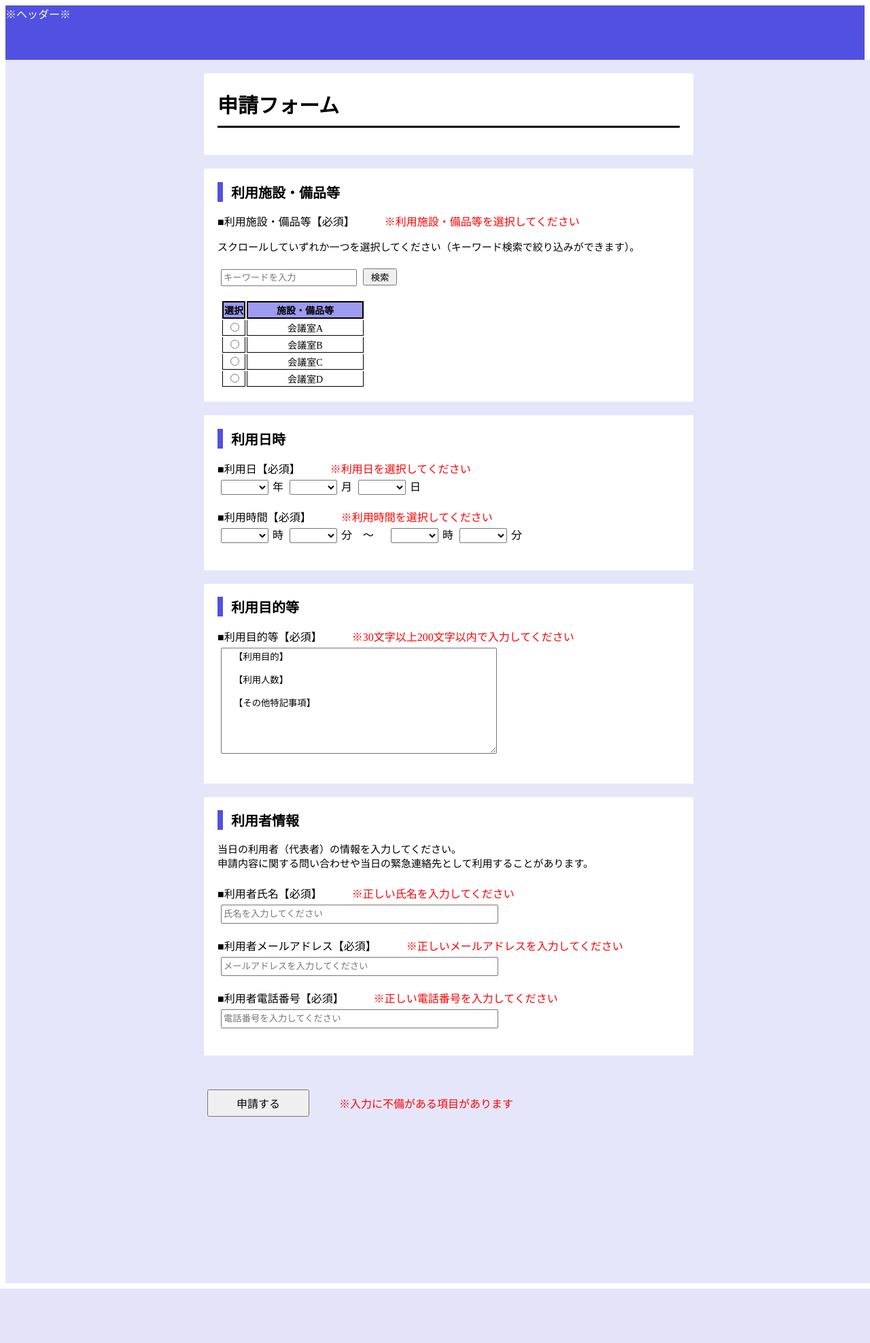
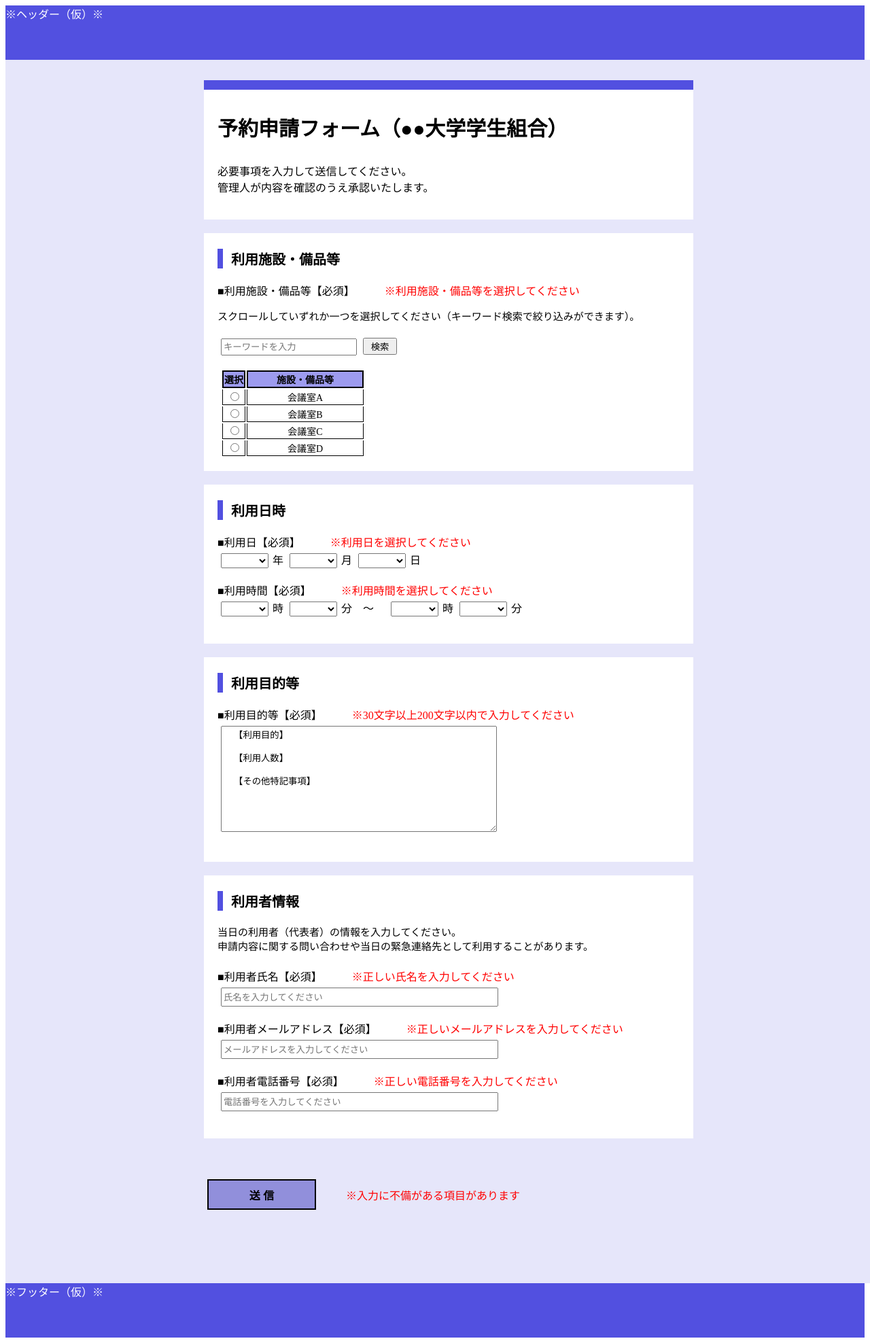
Before and after one commit to hackathon-Cteam/shinseikun, a Flask app: template ChatApp/view/templates/application-form.html in a window 1280 px wide. Shown: the whole page at 68% size. Before the commit the page ends 1896 px from the top, so only its background shows below. Run offline with Flask 2, Linux system fonts and the light colour scheme; the template is opened without the code that fills it, so the values that code supplies are empty.

Commit message:
プルリクエスト版01

```diff
--- a/ChatApp/view/static/css/application-form.css
+++ b/ChatApp/view/static/css/application-form.css
@@ -1,11 +1,11 @@
-/* 申請フォームのCSS */
-
+/* ヘッダーとフッター（仮） */
 .header-footer {
   color: white;
   background-color: #5250e0;
   height: 80px;
 }
 
+/* 全体背景 */
 .application-form-background {
   background-color: #E6E6FA;
   width: 100%;
@@ -14,6 +14,7 @@
   padding-left: 10px;
 }
 
+/* フォーム格納コンテナ */
 .application-form-wrapper {
   background-color: #E6E6FA;
   width: 700px;
@@ -21,8 +22,29 @@
   margin: auto;
 }
 
-.application-form-area {
-  background-color: #ffffff;
+/* フォームエリア（タイトル） */
+.application-form-area-title {
+  background-color: #FFFFFF;
+  width: 680px;
+  height: auto;
+  padding-left: 20px;
+  padding-right: 20px;
+  padding-top: 3px;
+  padding-bottom: 20px;
+  margin: auto;
+  margin-top: 30px;
+  border-top: solid 14px #5250e0;
+}
+
+/* フォームタイトル */
+.application-form-title {
+  color: black;
+  font-size: 30px;
+}
+
+/* フォームエリア（各カテゴリ） */
+.application-form-area-category {
+  background-color: #FFFFFF;
   width: 680px;
   height: auto;
   padding-left: 20px;
@@ -33,7 +55,32 @@
   margin-top: 20px;
 }
 
-/* スクロールバーの調整 */
+/* フォームタイトル（各カテゴリ） */
+.application-form-category {
+  color: black;
+  font-size: 20px;
+  border-left: solid 8px #5250e0;
+  padding-left: 12px;
+}
+
+/* フォーム（各カテゴリ説明） */
+.application-form-category-message {
+  font-size: 15px;
+  margin-bottom: 22px;
+}
+
+/* フォームタイトル（各項目）*/
+.application-form label {
+  color: black;
+}
+
+/* フォームタイトル（各項目）*/
+.application-form label::before {
+  content: ■;
+  color: black;
+}
+
+/* スクロールボックス（ボックス） */
 .listScroll {
   /*テーブルの横幅が250px以上の場合スクロール*/
   width: 250px;
@@ -46,13 +93,15 @@
   margin-left: 5px;
 }
 
-/* 一覧表の調整 */
+/* スクロールボックス（一覧表） */
 td {
   border-bottom: 1px solid black;
   border-left: 1px solid black;
   border-right: 1px solid black;
   text-align: center;
 }
+
+/* スクロールボックス（項目名） */
 th {
   background-color: #9d9bef;
   border-bottom: solid black;
@@ -63,17 +112,20 @@ th {
   position: sticky;
   top: 0;
 }
-/* カラムの調整 */
+
+/* スクロールボックス（項目名） */
+.table-label {
+  font-size: 14px;
+}
+
+/* スクロールボックス（カラム） */
 .column {
   overflow: hidden;/*スクロール時にカラム名を固定*/
   text-overflow: ellipsis;
   font-size: 14px;
 }
 
-.table-label {
-  font-size: 14px;
-}
-
+/* フォーム（テキスト、メール）*/
 .application-form input[type="text"],
 .application-form input[type="email"] {
   width: 400px;
@@ -83,6 +135,7 @@ th {
   margin-left: 5px;
 }
 
+/* フォーム（検索フォーム）*/
 .application-form input[type="search"] {
   width: 200px;
   height: 25px;
@@ -90,22 +143,7 @@ th {
   margin-left: 5px;
 }
 
-.application-form input[type="submit"][name="search"] {
-  width: 50px;
-  height: 25px;
-  margin-bottom: 20px;
-  margin-left: 5px;
-}
-
-.application-form input[type="submit"][name="apply"] {
-  width: 150px;
-  height: 40px;
-  font-size: 16px;
-  margin-top: 50px;
-  margin-bottom: 20px;
-  margin-left: 5px;
-}
-
+/* フォーム（プルダウン）*/
 .application-form select {
   width: 70px;
   height: 22px;
@@ -115,6 +153,7 @@ th {
   margin-right: 2px;
 }
 
+/* フォーム（テキストエリア）*/
 .application-form textarea {
   width: 400px;
   height: 150px;
@@ -123,29 +162,28 @@ th {
   margin-left: 5px;
 }
 
-.application-form label {
-  color: black;
+/* フォーム（検索ボタン）*/
+.application-form input[type="submit"][name="search"] {
+  width: 50px;
+  height: 25px;
+  margin-bottom: 20px;
+  margin-left: 5px;
 }
 
-.application-form-title {
-  color: black;
-  font-size: 30px;
-  border-bottom: solid 3px black;
-  padding-bottom: 10px;
+/* フォーム（送信ボタン）*/
+.application-form input[type="submit"][name="apply"] {
+  width: 160px;
+  height: 45px;
+  font-size: 16px;
+  margin-top: 60px;
+  margin-bottom: 20px;
+  margin-left: 5px;
+  background-color: #918fdb;
+  border: solid 2px black;
+  font-weight: bold;
 }
 
-.application-form-category {
-  color: black;
-  font-size: 20px;
-  border-left: solid 8px #5250e0;
-  padding-left: 12px;
-}
-
-.application-form-category-message {
-  font-size: 15px;
-  margin-bottom: 22px;
-}
-
+/* エラーメッセージ */
 .application-form-flashes {
   color: red;
   display: inline;
--- a/ChatApp/view/templates/application-form.html
+++ b/ChatApp/view/templates/application-form.html
@@ -8,30 +8,30 @@
  </head>
  <body>
  <!----- header----->
- <div class="header-footer">※ヘッダー※</div>
+ <div class="header-footer">※ヘッダー（仮）※</div>
  <!----- /header ----->
 
 
  <!----- 全体背景 ----->
  <div class="application-form-background">
-
-  <!----- フォーム枠 ----->
+  <!----- フォーム格納コンテナ ----->
   <div class="application-form-wrapper">
-
-      <!----- ※フォーム適用※（いる？）----->
+      <!----- ここからフォーム適用　----->
       <form class="application-form" method="post">
 
           <!----- フォームエリア（タイトル） ----->
-          <div class="application-form-area">
-              <h1 class="application-form-title">申請フォーム</h1>
+          <div class="application-form-area-title">
+              <h3 class="application-form-title">予約申請フォーム（●●大学学生組合）</h3>
+                <p>必要事項を入力して送信してください。<br>
+                管理人が内容を確認のうえ承認いたします。</p>
           </div>
           <!----- /フォームエリア（タイトル） ----->
 
           <!----- フォームエリア（利用施設・備品等） ----->
-          <div class="application-form-area">
+          <div class="application-form-area-category">
             <div>
-              <h2 class="application-form-category">利用施設・備品等</h2>
-                  <label for="purpose">■利用施設・備品等【必須】</label>
+              <h3 class="application-form-category">利用施設・備品等</h3>
+                  <label for="purpose" class="application-form-category-label">■利用施設・備品等【必須】</label>
                   <ul class="application-form-flashes">※利用施設・備品等を選択してください</ul>　　<!----- 出し分け処理必要 ----->
                   <br>
                   <p class="application-form-category-message">スクロールしていずれか一つを選択してください（キーワード検索で絞り込みができます）。</p>
@@ -82,9 +82,9 @@
           <!----- フォームエリア（利用施設・備品等） ----->
 
           <!----- フォームエリア（利用日時） ----->
-          <div class="application-form-area">
+          <div class="application-form-area-category">
             <div>
-              <h2 class="application-form-category">利用日時</h2>
+              <h3 class="application-form-category">利用日時</h3>
                   <label for="date">■利用日【必須】</label>
                   <ul class="application-form-flashes">※利用日を選択してください</ul>　　<!----- 出し分け処理必要 ----->
                   <br>
@@ -149,9 +149,9 @@
           <!----- /フォームエリア（利用日時） ----->
 
           <!----- フォームエリア（利用目的等） ----->
-          <div class="application-form-area">
+          <div class="application-form-area-category">
             <div>
-              <h2 class="application-form-category">利用目的等</h2>
+              <h3 class="application-form-category">利用目的等</h3>
                   <label for="purpose">■利用目的等【必須】</label>
                   <ul class="application-form-flashes">※30文字以上200文字以内で入力してください</ul>　　<!----- 出し分け処理必要 ----->
                   <br>
@@ -170,9 +170,9 @@
           <!----- /フォームエリア（利用目的等） ----->
 
           <!----- フォームエリア（利用者情報） ----->
-          <div class="application-form-area">
+          <div class="application-form-area-category">
             <div>
-              <h2 class="application-form-category">利用者情報</h2>
+              <h3 class="application-form-category">利用者情報</h3>
                 <p class="application-form-category-message">当日の利用者（代表者）の情報を入力してください。<br>
                 申請内容に関する問い合わせや当日の緊急連絡先として利用することがあります。</p>
                   <label for="application-form-name-input">■利用者氏名【必須】</label>
@@ -206,24 +206,27 @@
                   />
             </div>
           </div>
-    <!----- /フォームエリア（利用者情報） ----->
+          <!----- /フォームエリア（利用者情報） ----->
 
           <!----- 申請ボタン ----->
           <div>
             <div>
-              <input type="submit" name="apply" value="申請する">
+              <input type="submit" name="apply" value="送 信">
               <ul class="application-form-flashes">※入力に不備がある項目があります</ul>　　<!----- 出し分け処理必要 ----->
             </div>
           </div>
+          <!----- /申請ボタン ----->
 
-        </div>
+      </form>
+      <!----- /ここまでフォーム適用　----->
   </div>
-  <!----- /フォーム枠 ----->
+  <!----- /フォーム格納コンテナ ----->
  </div>
-  <!----- 全体背景 ----->
+  <!----- /全体背景 ----->
 
 
  <!----- footer ----->
+ <div class="header-footer">※フッター（仮）※</div>
  <!----- /footer ----->
  </body>
 </html>
```
